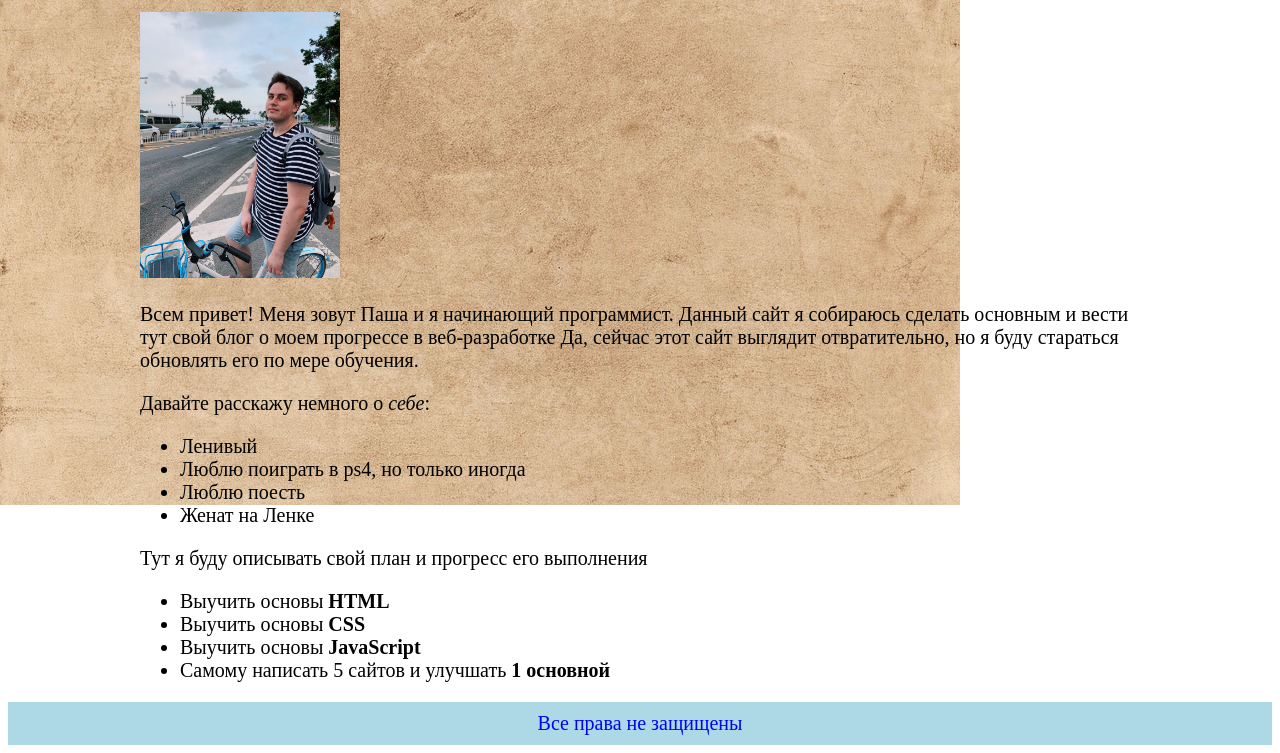
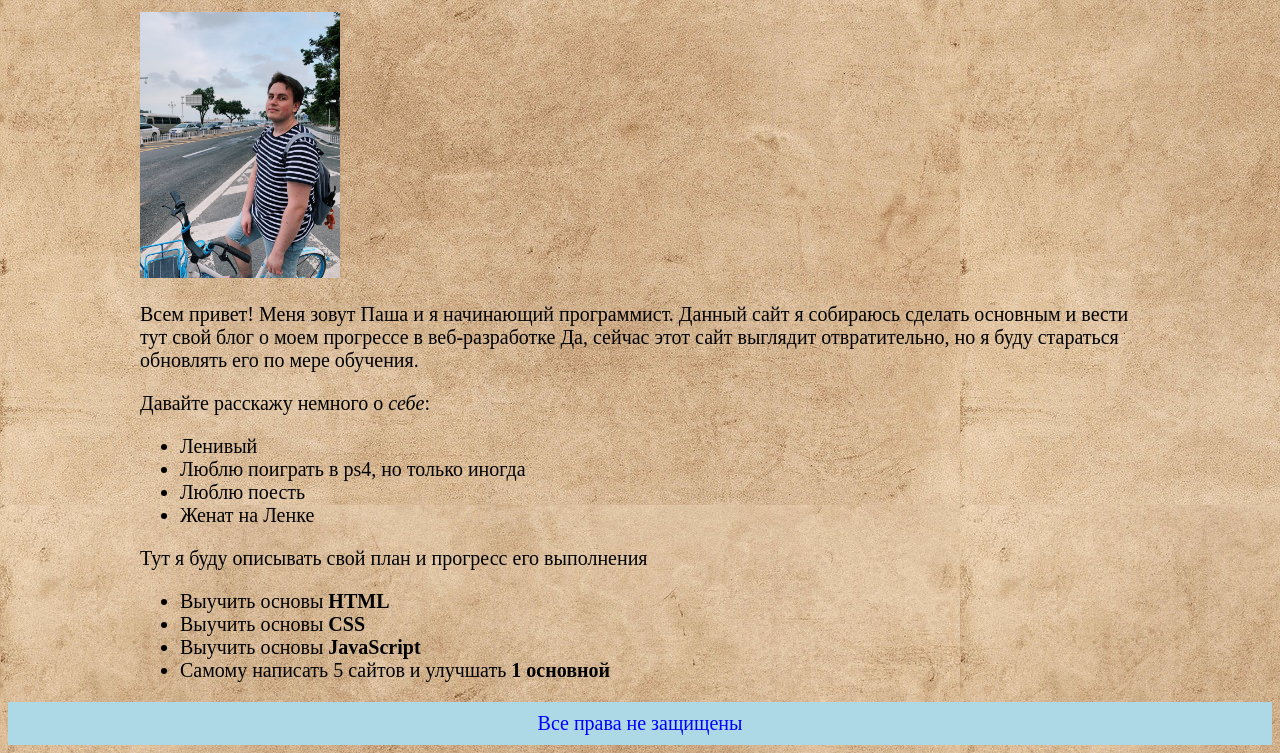
Before and after one commit to genamojet/blogg, a plain HTML site: page index.html in a window 1280 px wide. Shown: the part 176-929 px from the top of the page. Drawn offline with Linux system fonts and the light colour scheme.

Commit message:
Правит главную страницу

```diff
--- a/index.html
+++ b/index.html
@@ -7,7 +7,7 @@
     <link rel="stylesheet" a href="styles/styles.css">
 </head>
 
-<body style="background-image: url(images/1.jpg); background-repeat: no-repeat" >
+<body style="background-image: url(images/1.jpg)">
     <div class="header">
         <ol>
             <li><a href="index.html">Главная</a> </li>
```
